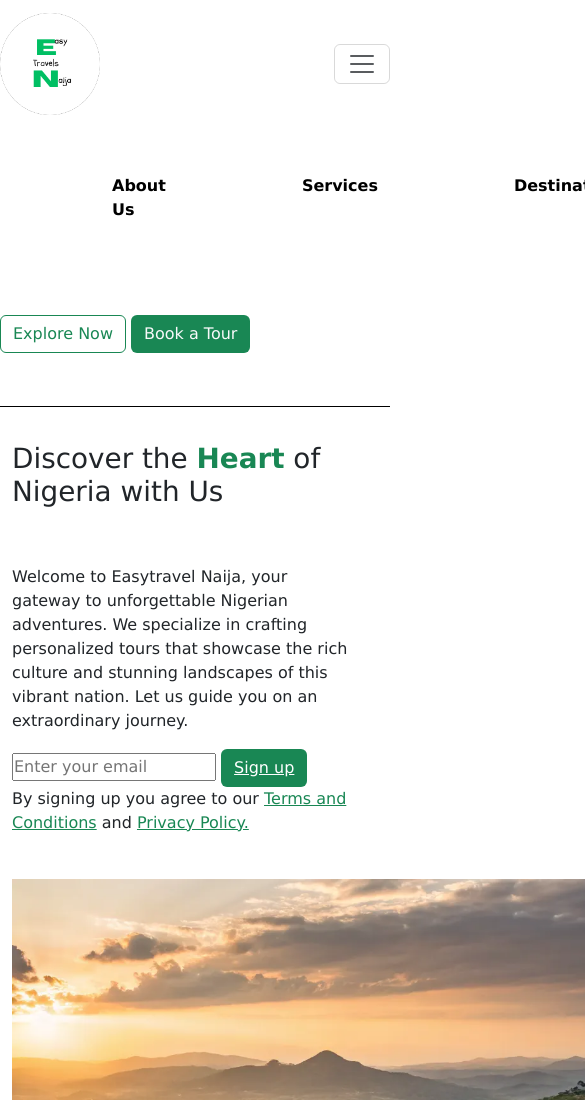
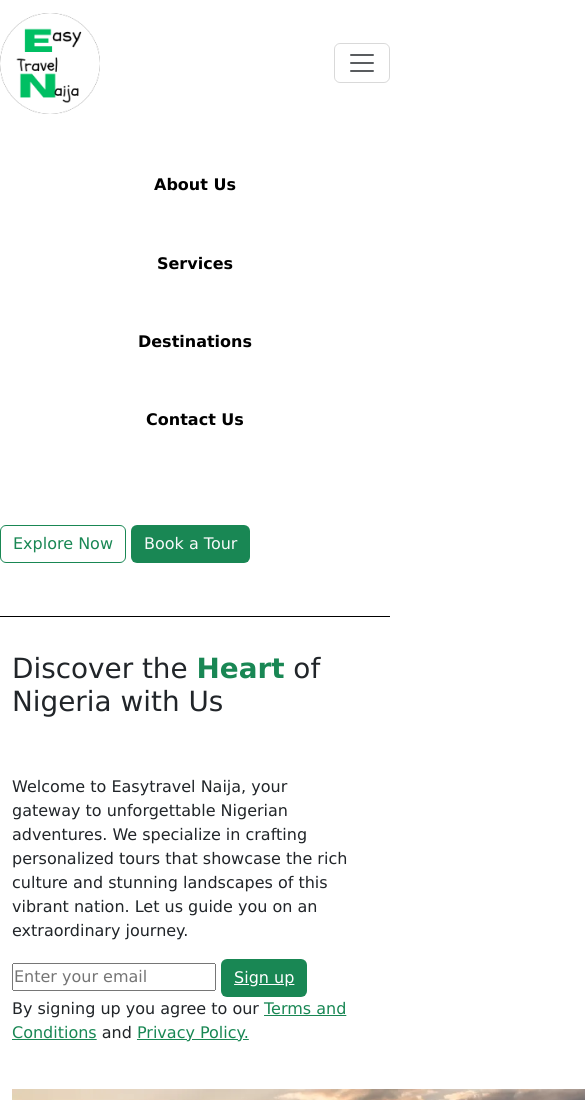
Before and after one commit to Bigted99/travel-website-for-blessing, a website: page index.html in a window 390 px wide. Shown: the top 1100 px of the page, 585 px wide, since content can reach past the window. Drawn offline with nearby package versions, Linux system fonts and the light colour scheme; a web font is replaced by a local one.

Commit message:
fixed the mobile menu view i think that looks okay

```diff
--- a/assets/css/styles.css
+++ b/assets/css/styles.css
@@ -39,6 +39,7 @@ ul,
 li {
   list-style: none;
   display: flex;
+  flex-wrap: wrap;
   justify-content: center;
   align-content:  baseline;
   margin-top: 1.4rem;
--- a/index.html
+++ b/index.html
@@ -29,7 +29,7 @@
 
  <nav class=" first-nav navbar navbar-expand-md container-custom ">
 
-<img class="nav-img navbar-brand" src="./assets/img/E N.png" alt="">
+<img class="nav-img navbar-brand" src="./assets/img/E N (1).png" alt="">
 
 <!-- <div class="navbar__toggle" id="mobile-menu">
     <span class="bar"></span>
@@ -67,8 +67,6 @@
                  <input type="text" placeholder="Enter your email"> <button type="button" class="btn text-success bg-success"><a class="text-white" href="#">Sign up</a></button>
                    <p>By signing up you agree to our   <a class="text-success" href="#">Terms and Conditions</a> and <a class="text-success" href="#">Privacy Policy.</a></p>
             </figure>
-
-
          </div>
       <div class="container-custom col-lg-5 main-right"><img class="main-img" src="./assets/img/tenweb_media_RA1E4LNT7.webp" alt=""></div>
 
```
Also changed, not shown: assets/img/E N (1).png (added).
